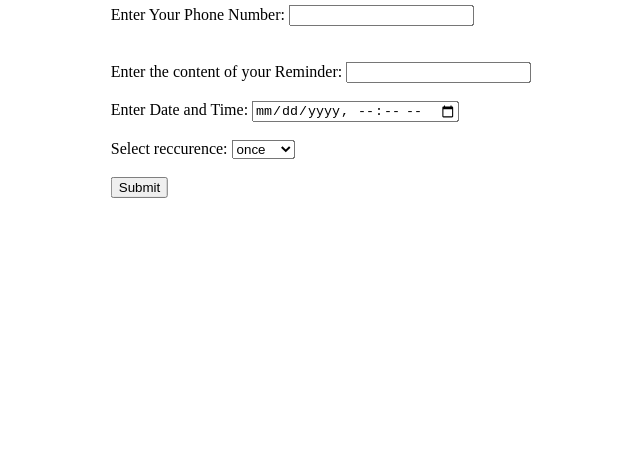
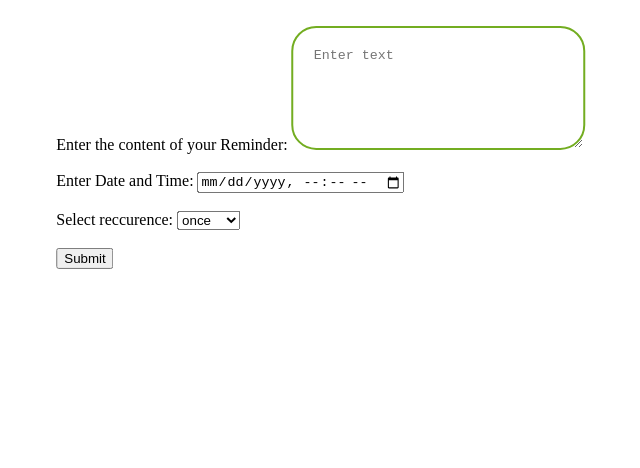
Before and after one commit to emilyz18/Text-Reminder, a plain HTML site: page index.html in a window 1280 px wide. Shown: the part 332-800 px from the top of the page, without its empty margins (319-959 px from the left). Drawn offline with Linux system fonts and the light colour scheme.

Commit message:
Update index.html

```diff
--- a/index.html
+++ b/index.html
@@ -16,6 +16,8 @@
 </style>
 <section>
 <head>
+  <link rel="stylesheet" href="style.css">
+
   <meta charset="UTF-8">
   <meta http-equiv="X-UA-Compatible" content="IE=edge">
   <meta name="viewport" content="width=device-width, initial-scale=1.0">
@@ -32,11 +34,17 @@
 
     <form id="main" action="http://localhost:8080" method="POST">
       <label for="number">Enter Your Phone Number: </label>
-      <input type="text" id="Phone Number" name="number" minlength="10" maxlength="10"
+      <input type="number" id="Phone Number" name="number" minlength="10" maxlength="10"
         onchange="validatePhoneNumber()"><br><br>
       <label id="phoneNumberError"></label><br>
       <label for="content">Enter the content of your Reminder: </label>
-      <input type="text" id="Content" name="content"><br><br>
+
+
+      <!-- <input type="text" id="Content" name="content"><br><br> -->
+      <textarea id = "Content" rows="5" cols="60" name="text" placeholder="Enter text"></textarea> <br><br>
+
+
+
       <label for="datetime">Enter Date and Time: </label>
       <input type="datetime-local" id="Time" name="datetime"><br><br>
       <label for="recurDays"></label>
```
